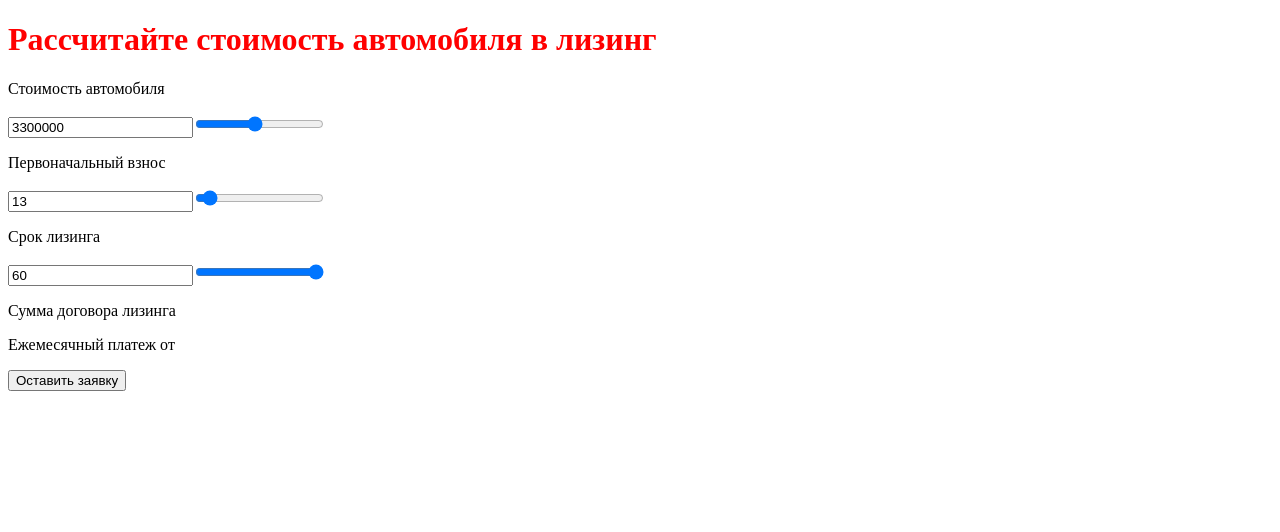
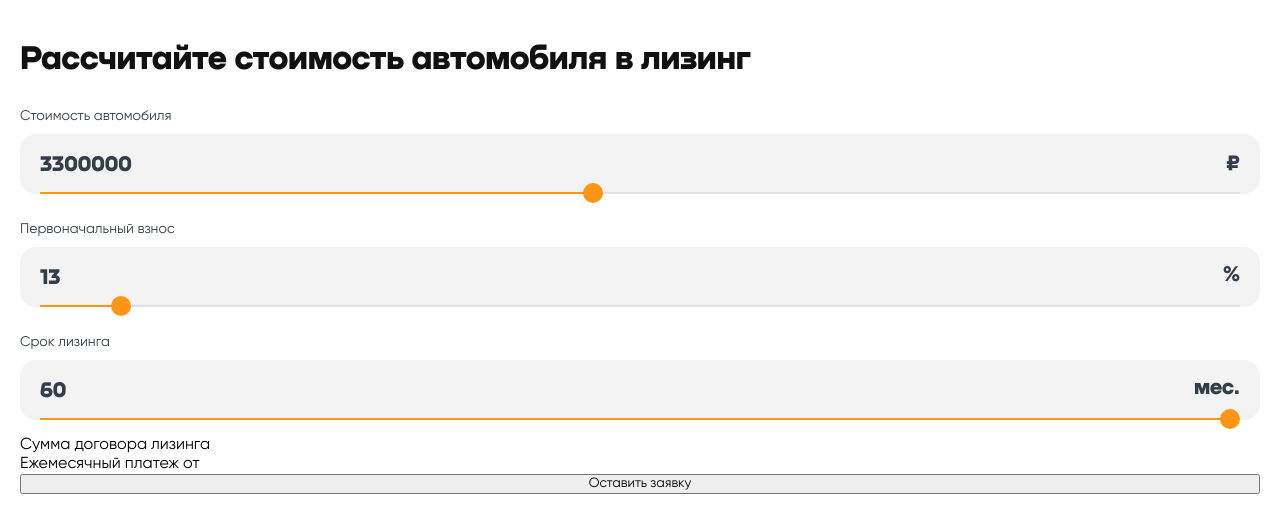
Before and after one commit to PolinaPonomar/car-leasing-calculator, a React app: page / in a window 1280 px wide. Shown: the top 532 px of the page. Built offline with nearby package versions, Linux system fonts and the light colour scheme.

Commit message:
feat: make css for RangeSlider and fix some logic problems in it

```diff
--- a/src/components/App/App.scss
+++ b/src/components/App/App.scss
@@ -1,3 +1,21 @@
-h1 {
-  color: red
+.page {
+  padding: 44px 20px 64px;
+  display: flex;
+  flex-direction: column;
 }
+
+.title {
+  margin-bottom: 32px; // миксин
+  font-family: 'Nekst';
+  font-style: normal;
+  font-weight: 900;
+  font-size: 34px;
+  line-height: 31px;
+  color: #111111;
+}
+
+.range-sliders {
+  margin-bottom: 16px; // миксин
+  display: flex;
+  flex-direction: column;
+}
--- a/src/components/App/App.tsx
+++ b/src/components/App/App.tsx
@@ -8,9 +8,9 @@ const App = () => {
     <main className="page">
       <h1 className="title">Рассчитайте стоимость автомобиля в лизинг</h1>
       <div className="range-sliders">
-        <RangeSlider title={'Стоимость автомобиля'} minNumber={1000000} maxNumber={6000000} defaultNumber={3300000}/>
-        <RangeSlider title={'Первоначальный взнос'} minNumber={10} maxNumber={60} defaultNumber={13}/>
-        <RangeSlider title={'Срок лизинга'} minNumber={1} maxNumber={60} defaultNumber={60}/>
+        <RangeSlider title={'Стоимость автомобиля'} minNumber={1000000} maxNumber={6000000} defaultNumber={3300000} unit={'₽'}/>
+        <RangeSlider title={'Первоначальный взнос'} minNumber={10} maxNumber={60} defaultNumber={13} unit={'%'}/>
+        <RangeSlider title={'Срок лизинга'} minNumber={1} maxNumber={60} defaultNumber={60} unit={'мес.'}/>
       </div>
       <div className="total-prices">
         <div className="total-price">
--- a/src/components/RangeSlider/RangeSlider.scss
+++ b/src/components/RangeSlider/RangeSlider.scss
@@ -0,0 +1,118 @@
+.range-slider {
+  margin-bottom: calc(16px + 20px/2); // переменная
+  display: flex;
+  flex-direction: column;
+}
+
+.range-slider:last-of-type {
+  margin-bottom: 0;
+}
+
+.range-slider__title {
+  margin-bottom: 8px;
+  font-family: 'Gilroy';
+  font-style: normal;
+  font-weight: 400;
+  font-size: 14px;
+  line-height: 19px;
+  color: #333E48;
+}
+
+.range-slider__body {
+  height: 60px;
+  padding: 18px 20px 0;
+  width: 100%;
+  display: flex;
+  flex-direction: column;
+  justify-content: space-between;
+  background-color: #F3F3F4;
+  border-radius: 16px;
+}
+
+.range-slider__number-wrapper {
+  width: 100%;
+  display: flex;
+  justify-content: space-between;
+}
+
+.range-slider__number {
+  width: 100%;
+  background-color: transparent;
+  border: none;
+  font-family: 'Nekst';
+  font-style: normal;
+  font-weight: 900;
+  font-size: 22px;
+  line-height: 20px;
+  color: #333E48;
+}
+
+.range-slider__unit {
+  font-family: 'Nekst';
+  font-style: normal;
+  font-weight: 900;
+  font-size: 22px;
+  line-height: 20px;
+  color: #333E48;
+}
+
+// // -webkit- — Safari, Chrome, Opera 15+ и другие браузеры на основе движка WebKit или Blink.
+// // -moz- — Firefox и браузеры на движке Gecko.
+// // -o- — Opera 12 и раньше, на движке Presto. - упускаю короче
+// // -ms- — Internet Explorer и старый Microsoft Edge 12–18.
+
+.range-slider__slider {
+  -webkit-appearance: none;
+  width: 100%;
+  height: 2px;
+  background-color: #E1E1E1;
+  background-image: linear-gradient(#FF9514, #FF9514);
+  background-repeat: no-repeat;
+}
+
+/* input range thumb */
+.range-slider__slider::-webkit-slider-thumb {
+  -webkit-appearance: none;
+  height: 20px; // переменная
+  width: 20px; // переменная
+  border-radius: 50%;
+  background-color: #FF9514;
+  cursor: pointer;
+}
+
+.range-slider__slider::-moz-range-thumb {
+  border: none;
+  height: 20px; // переменная
+  width: 20px; // переменная
+  border-radius: 50%;
+  background-color: #FF9514;
+  cursor: pointer;
+}
+
+.range-slider__slider::-ms-thumb {
+
+  height: 20px; // переменная
+  width: 20px; // переменная
+  border-radius: 50%;
+  background-color: #FF9514;
+  cursor: pointer;
+}
+
+/* input range track */
+.range-slider__slider::-webkit-slider-runnable-track  {
+  box-shadow: none;
+  border: none;
+  background: transparent;
+}
+
+.range-slider__slider::-moz-range-track {
+  box-shadow: none;
+  border: none;
+  background: transparent;
+}
+
+.range-slider__slider::-ms-track {
+  box-shadow: none;
+  border: none;
+  background: transparent;
+}
--- a/src/components/RangeSlider/RangeSlider.tsx
+++ b/src/components/RangeSlider/RangeSlider.tsx
@@ -1,19 +1,21 @@
 import React, { useState }  from 'react'
 import './RangeSlider.scss'
+import { calculateColorTrackOfRangeInput } from '../../utils/utils'
 
 type RangeSliderProps = {
   title: string
   minNumber: number
   maxNumber: number
   defaultNumber: number
+  unit: string
 };
 
 const RangeSlider = (props: RangeSliderProps) => {
   const [number, setNumber] = useState(props.defaultNumber);
+  const rangeInputCssRules = {backgroundSize: calculateColorTrackOfRangeInput(number, props.minNumber, props.maxNumber)}
 
   const handleNumberChange = (event: React.ChangeEvent<HTMLInputElement>) => {
-    const number = Number(event.target.value);
-      setNumber(number)
+    setNumber(Number(event.target.value))
   }
 
   const checkNumber = () => {
@@ -34,8 +36,30 @@ const RangeSlider = (props: RangeSliderProps) => {
     <div className="range-slider">
       <p className="range-slider__title">{props.title}</p>
       <div className="range-slider__body">
-        <input className="range-slider__number" type="number" value={number} onChange={handleNumberChange} onMouseLeave={checkNumber} onKeyDown={handleEnterDown}></input>
-        <input className="range-slider__slider" type="range" min={props.minNumber} max={props.maxNumber} defaultValue={number} value={number} onChange={handleNumberChange}></input>
+        <div className="range-slider__number-wrapper">
+          <input
+            className="range-slider__number"
+            type="number"
+            min={props.minNumber}
+            max={props.maxNumber}
+            value={String(number)}
+            onChange={handleNumberChange}
+            onMouseLeave={checkNumber}
+            onKeyDown={handleEnterDown}
+          >
+          </input>
+          <p className="range-slider__unit">{props.unit}</p>
+        </div>
+        <input
+          className="range-slider__slider"
+          type="range"
+          style={rangeInputCssRules}
+          min={props.minNumber}
+          max={props.maxNumber}
+          value={number}
+          onChange={handleNumberChange}
+        >
+        </input>
         {/* <p>{number}</p> */}
       </div>
     </div>
--- a/src/styles/index.scss
+++ b/src/styles/index.scss
@@ -24,3 +24,26 @@
   font-weight: normal;
   font-style: normal;
 }
+
+*,
+*:after,
+*:before {
+  margin: 0;
+  padding: 0;
+  box-sizing: border-box;
+  font-family: 'Gilroy', 'Inter', Arial, sans-serif;
+  text-rendering: optimizeLegibility;
+}
+
+// у всех численных полей ввода убрать стандартные стили
+input[type="number"]::-webkit-outer-spin-button,
+input[type="number"]::-webkit-inner-spin-button {
+  -webkit-appearance: none;
+}
+input[type="number"],
+input[type="number"]:hover,
+input[type="number"]:focus {
+  appearance: none;
+  -moz-appearance: textfield;
+  outline: none;
+}
--- /dev/null
+++ b/src/utils/utils.tsx
@@ -0,0 +1,8 @@
+export function calculateColorTrackOfRangeInput (num: number, min: number, max: number): string {
+  if (num < min) {
+    return '0% 100%'
+  } else if (num > max) {
+    return '100% 100%'
+  }
+  return `${(num - min) * 100 / (max - min)}` + '% 100%'
+}
```
